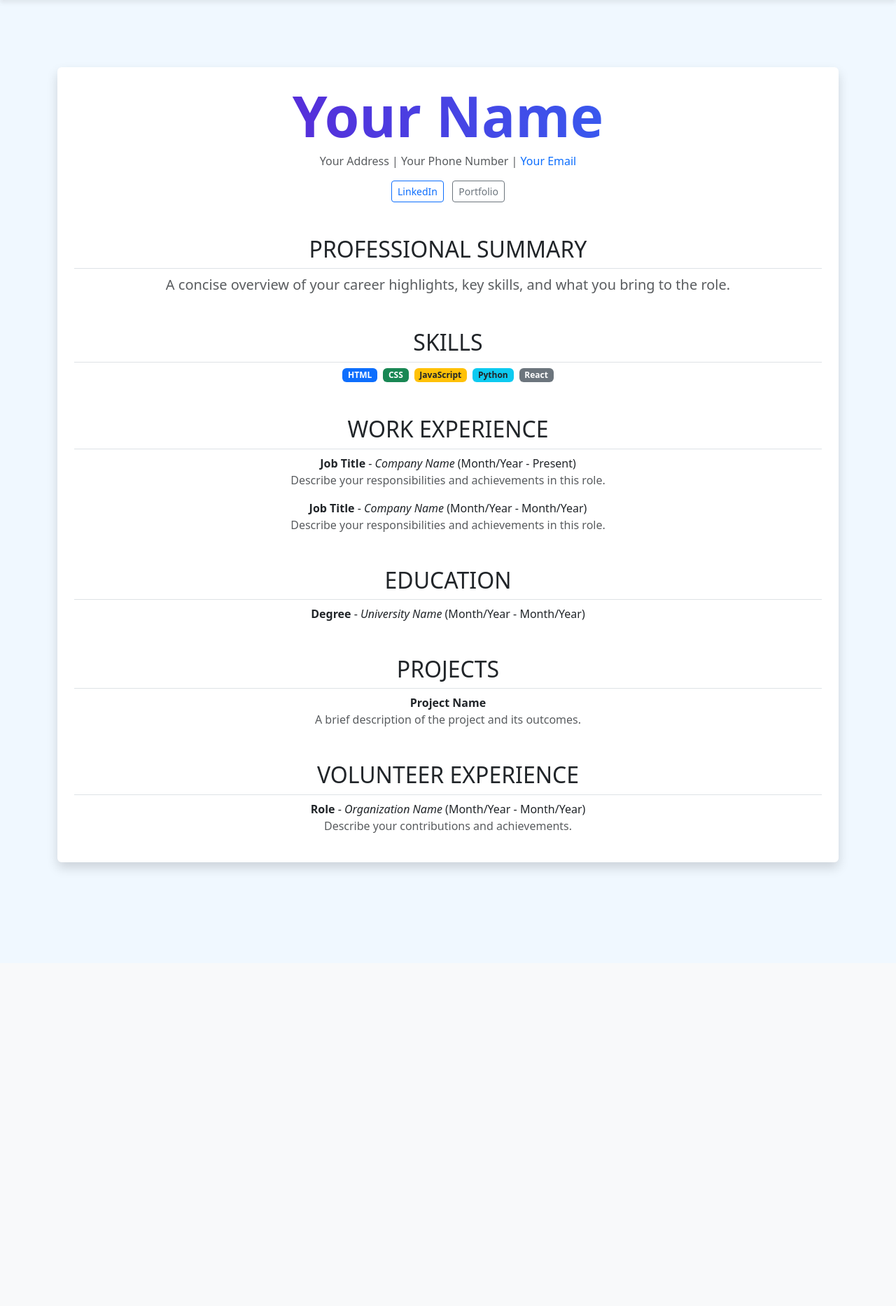
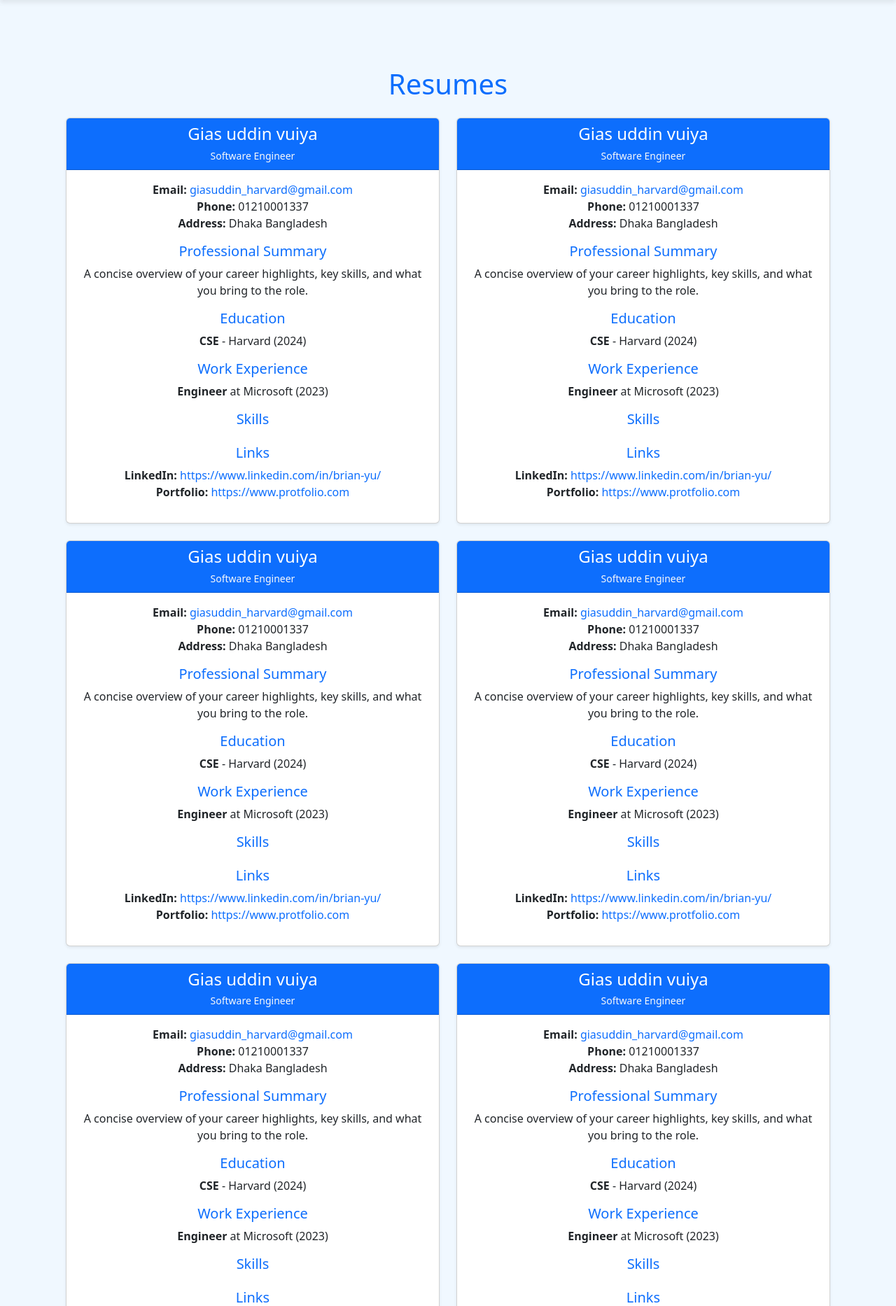
Before and after one commit to GiasuddinvuiyaBD/interactive-resume-builder, a Flask app: page /resume in a window 1280 px wide. Shown: the part 64-1930 px from the top of the page at 70% size. Before the commit the page ends 1313 px from the top, so only its background shows below. Run offline with Flask 3, Linux system fonts and the light colour scheme; some libraries are stand-ins or nearby versions.

Commit message:
add design to resume page and passing resume data to resume pages

```diff
--- a/ResumeGenie/app.py
+++ b/ResumeGenie/app.py
@@ -34,13 +34,35 @@ def after_request(response):
 def home():
     return render_template("home.html")
 
-@app.route("/resume")
+@app.route("/resume", methods=["GET"])
 def resume():
-    return render_template("resume.html")
+    try:
+        # Fetch all resumes from the database
+        resumes = db.execute("SELECT * FROM resumes_")
+
+        # Process JSON fields for proper rendering in the UI
+        for resume in resumes:
+            if 'education' in resume and resume['education']:
+                resume['education'] = json.loads(resume['education'])
+            if 'work_experience' in resume and resume['work_experience']:
+                resume['work_experience'] = json.loads(resume['work_experience'])
+            if 'skills' in resume and resume['skills']:
+                resume['skills'] = json.loads(resume['skills'])
+
+        print(resume)
+        # Pass resumes to the template
+        return render_template("resume.html", resumes=resumes)
+    except Exception as e:
+        app.logger.error(f"Error fetching resumes: {e}")
+        flash("An error occurred while fetching resumes.")
+        return render_template("resume.html", resumes=[])
+
+
 
 
 @app.route("/form", methods=["GET", "POST"])
 def form():
+
     errors = {}
 
     if request.method == "POST":
@@ -49,10 +71,10 @@ def form():
         name = request.form.get("name", "").strip()
         email = request.form.get("email_", "").strip()
         phone = request.form.get("phone", "").strip()
-        country = request.form.get("country", "").strip()
-        city = request.form.get("city", "").strip()
+        address = request.form.get("address", "").strip()
         linkedin = request.form.get("linkedin", "").strip()
         portfolio = request.form.get("portfolio", "").strip()
+        professional_summary = request.form.get("professional-summary", "").strip()
 
         # Extract education, work experience, and skills
         degrees = request.form.getlist("degree")
@@ -108,7 +130,7 @@ def form():
 
         # Insert into the database
         try:
-            db.execute("INSERT INTO resumes_r (title, name, email, phone, country, city, linkedin, portfolio, education, work_experience, skills) VALUES(?, ?, ?, ?, ?, ?, ?, ?, ?, ?, ?)", title, name, email, phone, country, city, linkedin, portfolio or "", json.dumps(education), json.dumps(work_experience), json.dumps(skills))
+            db.execute("INSERT INTO resumes_ (title, name, email, phone,  address, linkedin, portfolio,professional_summary, education, work_experience, skills) VALUES(?, ?, ?, ?, ?, ?, ?, ?, ?, ?, ?)", title, name, email, phone, address, linkedin, portfolio or "", professional_summary, json.dumps(education), json.dumps(work_experience), json.dumps(skills))
 
             flash("Resume submitted successfully!")
             return redirect("/resume")
@@ -117,7 +139,6 @@ def form():
             app.logger.error(f"Database error: {e}")
             flash("An error occurred while saving your resume. Please try again.")
             return render_template("form.html", errors=errors, form_data=request.form)
-
 
     return render_template("form.html", errors=errors, form_data={})
 
--- a/ResumeGenie/static/js/main.js
+++ b/ResumeGenie/static/js/main.js
@@ -5,7 +5,6 @@ let resumeBtn = document.querySelector("#resumeBtn")
 let addEductionFieldBtn = document.querySelector("#educationBtn")
 let addExperienceBtn = document.querySelector("#experienceBtn")
 let addSkillBtn = document.querySelector("#skillsBtn")
-
 
 let educationSection = document.querySelector(".education-section");
 let experience = document.querySelector(".work-experience-section")
@@ -31,7 +30,6 @@ registrationBtn.addEventListener("click", (evt) => {
     let emailError = document.querySelector(".email-error")
     let passwordError = document.querySelector(".password-error")
     let confirmationError = document.querySelector(".confirmation-error")
-
 
     // registation field validation
     let error = false;
@@ -151,10 +149,10 @@ const fields = {
         name: document.querySelector("#name"),
         email: document.querySelector("#email"),
         phone: document.querySelector("#phone"),
-        country: document.querySelector("#country"),
-        city: document.querySelector("#city"),
+        address: document.querySelector("#address"),
         linkedin: document.querySelector("#linkedin"),
         portfolio: document.querySelector("#portfolio"),
+        professionalSummary: document.querySelector("#professional-summary")
     },
     education: {
         degree: document.querySelector("#degree"),
@@ -173,10 +171,10 @@ fields.personal.title.value = "Software Engineer"
 fields.personal.name.value = "Gias uddin vuiya"
 fields.personal.email.value = "giasuddin_harvard@gmail.com"
 fields.personal.phone.value = "01210001337"
-fields.personal.country.value = "Bangladesh"
-fields.personal.city.value = "Dhaka"
+fields.personal.address.value = "Dhaka Bangladesh"
+fields.personal.professionalSummary.value = "A concise overview of your career highlights, key skills, and what you bring to the role."
 fields.personal.linkedin.value = "https://www.linkedin.com/in/brian-yu/"
-fields.personal.portfolio.value = ""
+fields.personal.portfolio.value = "https://www.protfolio.com"
 
 fields.education.degree.value = "CSE"
 fields.education.institution.value = "Harvard"
@@ -205,7 +203,6 @@ resumeBtn.addEventListener('click', (evt) => {
 
     // Track validation state
     let errors = false;
-
     // Validation helpers
     const validateField = (field, errorField, validationFn, errorMsg) => {
         const value = field.value.trim();
@@ -219,14 +216,11 @@ resumeBtn.addEventListener('click', (evt) => {
         }
     };
 
-
+    //
     const isRequired = (value) => value.length > 0;
     const isEmail = (value) => /^[^\s@]+@[^\s@]+\.[^\s@]+$/.test(value);
-    // const isPhone = (value) => (value); // Supports international format
     const isPhone = (value) => /^\+?\d{10,15}$/.test(value); // Supports international format
-    // const isYear = (value) => (value);
     const isYear = (value) => /^\d{4}$/.test(value) && value >= 1900 && value <= new Date().getFullYear();
-
 
     // Personal Info Validation
     validateField(fields.personal.title, errorSelectors.titleError, isRequired, "Title is required.");
@@ -259,10 +253,13 @@ const reset = (() => {
     fields.personal.name.value = "";
     fields.personal.email.value = "";
     fields.personal.phone.value = "";
-    fields.personal.country && (fields.personal.country.value = ""); // Optional field
-    fields.personal.city && (fields.personal.city.value = "");       // Optional field
+    fields.personal.professionalSummary.value = ""
+    // fields.personal.country && (fields.personal.country.value = ""); // Optional field
+    // fields.personal.city && (fields.personal.city.value = "");       // Optional field
+    fields.personal.portfolio && (fields.personal.address.value = "");
     fields.personal.linkedin && (fields.personal.linkedin.value = "");
     fields.personal.portfolio && (fields.personal.portfolio.value = "");
+
 
     fields.education.degree.value = "";
     fields.education.institution.value = "";
--- a/ResumeGenie/templates/resume.html
+++ b/ResumeGenie/templates/resume.html
@@ -1,80 +1,78 @@
 {% extends "layout.html" %}
 
-{% block title %}
-    Resume Genie
-{% endblock %}
+{% block title %}Resumes{% endblock %}
 
 {% block main %}
-<div class="container my-5 p-4 bg-white shadow rounded">
-    <header class="text-center mb-5">
-        <h1 class="fw-bold text-primary text-gradient">Your Name</h1>
-        <p class="text-muted">
-            Your Address | Your Phone Number |
-            <a href="mailto:youremail@example.com" class="text-decoration-none">Your Email</a>
-        </p>
-        <p>
-            <a href="#" class="btn btn-outline-primary btn-sm me-2">LinkedIn</a>
-            <a href="#" class="btn btn-outline-secondary btn-sm">Portfolio</a>
-        </p>
-    </header>
+<div class="container mt-5">
+    <h1 class="text-center mb-4 text-primary">Resumes</h1>
 
-    <section class="mb-5">
-        <h2 class="text-uppercase border-bottom pb-2">Professional Summary</h2>
-        <p class="fs-5 text-muted">A concise overview of your career highlights, key skills, and what you bring to the role.</p>
-    </section>
+    {% if resumes %}
+        <div class="row">
+            {% for resume in resumes %}
+            <div class="col-lg-6 col-md-12 mb-4">
+                <div class="card shadow-sm">
+                    <div class="card-header bg-primary text-white">
+                        <h4 class="mb-1">{{ resume.name }}</h4>
+                        <small class="text-light">{{ resume.title }}</small>
+                    </div>
+                    <div class="card-body">
+                        <div class="mb-3">
+                            <p>
+                                <strong>Email:</strong>
+                                <a href="mailto:{{ resume.email }}" class="text-decoration-none">{{ resume.email }}</a><br>
+                                <strong>Phone:</strong> {{ resume.phone }}<br>
+                                <strong>Address:</strong> {{ resume.address }}
+                            </p>
+                        </div>
 
-    <section class="mb-5 skills-btn">
-        <h2 class="text-uppercase  border-bottom pb-2">Skills</h2>
-        <div class="d-flex flex-wrap gap-2">
-            <span class="badge bg-primary text-white">HTML</span>
-            <span class="badge bg-success text-white">CSS</span>
-            <span class="badge bg-warning text-dark">JavaScript</span>
-            <span class="badge bg-info text-dark">Python</span>
-            <span class="badge bg-secondary text-white">React</span>
+                        <h5 class="text-primary">Professional Summary</h5>
+                        <p>{{ resume.professional_summary }}</p>
+
+                        <h5 class="text-primary">Education</h5>
+                        <ul class="list-unstyled">
+                            {% for edu in resume.education %}
+                            <li>
+                                <strong>{{ edu.degree }}</strong> - {{ edu.institution }} ({{ edu.year }})
+                            </li>
+                            {% endfor %}
+                        </ul>
+
+                        <h5 class="text-primary">Work Experience</h5>
+                        <ul class="list-unstyled">
+                            {% for work in resume.work_experience %}
+                            <li>
+                                <strong>{{ work.role }}</strong> at {{ work.company }} ({{ work.year }})
+                            </li>
+                            {% endfor %}
+                        </ul>
+
+                        <h5 class="text-primary">Skills</h5>
+                        <div class="d-flex flex-wrap gap-2">
+                            {% for skill in resume.skills %}
+                            <span class="badge bg-secondary">{{ skill }}</span>
+                            {% endfor %}
+                        </div>
+
+                        <h5 class="text-primary mt-3">Links</h5>
+                        <p>
+                            {% if resume.linkedin %}
+                            <strong>LinkedIn:</strong>
+                            <a href="{{ resume.linkedin }}" target="_blank" class="text-decoration-none">{{ resume.linkedin }}</a><br>
+                            {% endif %}
+                            {% if resume.portfolio %}
+                            <strong>Portfolio:</strong>
+                            <a href="{{ resume.portfolio }}" target="_blank" class="text-decoration-none">{{ resume.portfolio }}</a>
+                            {% endif %}
+                        </p>
+                    </div>
+                </div>
+            </div>
+            {% endfor %}
         </div>
-    </section>
-
-    <section class="mb-5">
-        <h2 class="text-uppercase border-bottom pb-2">Work Experience</h2>
-        <ul class="list-unstyled">
-            <li class="mb-3">
-                <strong>Job Title</strong> - <em>Company Name</em> (Month/Year - Present)
-                <p class="text-muted">Describe your responsibilities and achievements in this role.</p>
-            </li>
-            <li class="mb-3">
-                <strong>Job Title</strong> - <em>Company Name</em> (Month/Year - Month/Year)
-                <p class="text-muted">Describe your responsibilities and achievements in this role.</p>
-            </li>
-        </ul>
-    </section>
-
-    <section class="mb-5">
-        <h2 class="text-uppercase border-bottom pb-2">Education</h2>
-        <ul class="list-unstyled">
-            <li>
-                <strong>Degree</strong> - <em>University Name</em> (Month/Year - Month/Year)
-            </li>
-        </ul>
-    </section>
-
-    <section class="mb-5">
-        <h2 class="text-uppercase border-bottom pb-2">Projects</h2>
-        <ul class="list-unstyled">
-            <li class="mb-3">
-                <strong>Project Name</strong>
-                <p class="text-muted">A brief description of the project and its outcomes.</p>
-            </li>
-        </ul>
-    </section>
-
-    <section>
-        <h2 class="text-uppercase border-bottom pb-2">Volunteer Experience</h2>
-        <ul class="list-unstyled">
-            <li>
-                <strong>Role</strong> - <em>Organization Name</em> (Month/Year - Month/Year)
-                <p class="text-muted">Describe your contributions and achievements.</p>
-            </li>
-        </ul>
-    </section>
+    {% else %}
+        <div class="alert alert-warning text-center" role="alert">
+            No resumes found.
+        </div>
+    {% endif %}
 </div>
 {% endblock %}
--- /dev/null
+++ b/ResumeGenie/templates/resume_template_minimal.html
@@ -0,0 +1,6 @@
+<div class="p-3 border">
+    <h4>{{ resume.name }}</h4>
+    <p><strong>{{ resume.title }}</strong></p>
+    <p>{{ resume.professional_summary }}</p>
+    <!-- Minimal design without fancy styling -->
+</div>
```
Also changed, not shown: ResumeGenie/templates/form.html (+17 -1 lines), ResumeGenie/templates/resume_template_default.html (added, +60 -0 lines), ResumeGenie/templates/resume_template_modern.html (added, +15 -0 lines), ResumeGenie/users_and_resumes.db, 2 other files.
